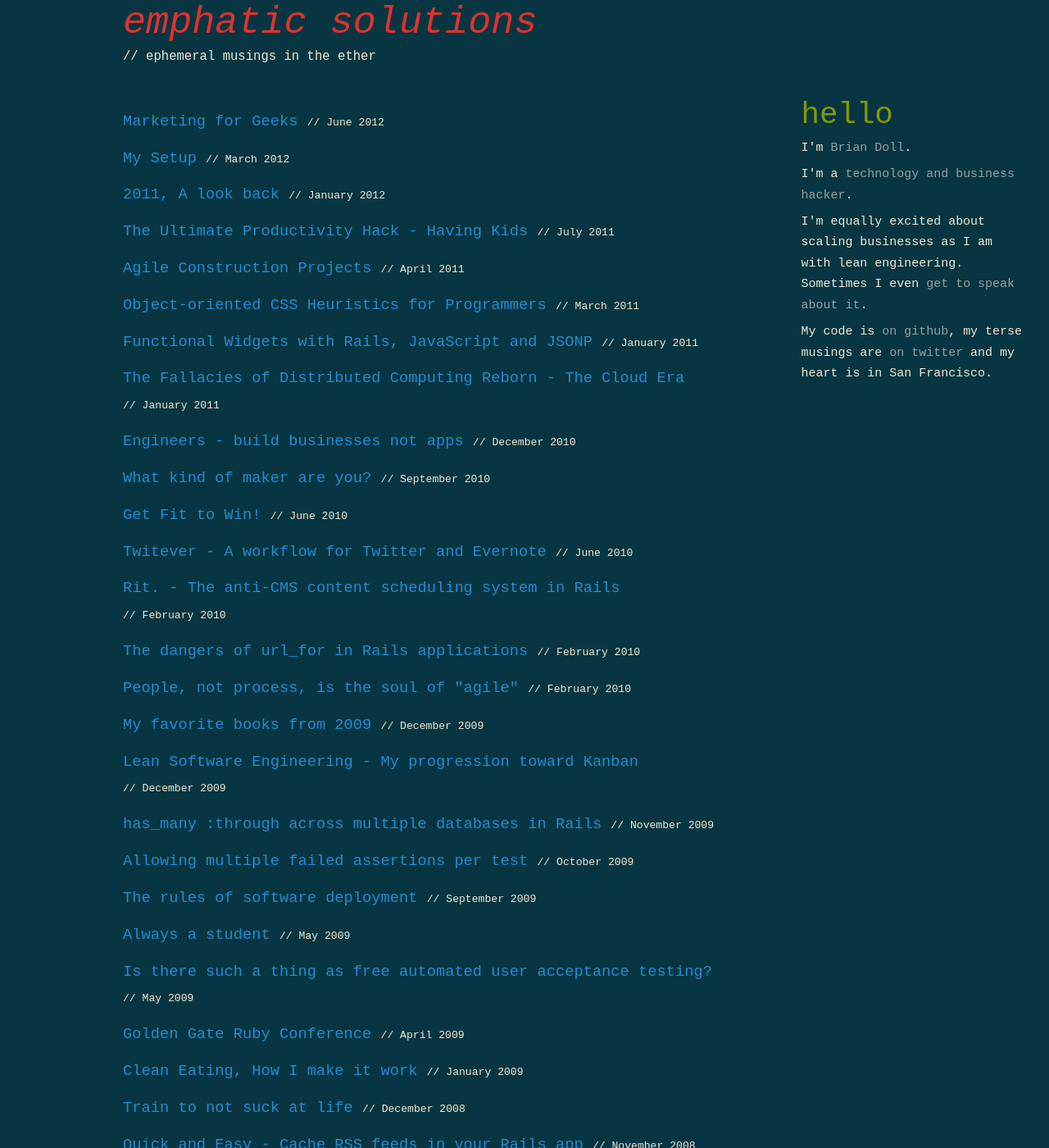
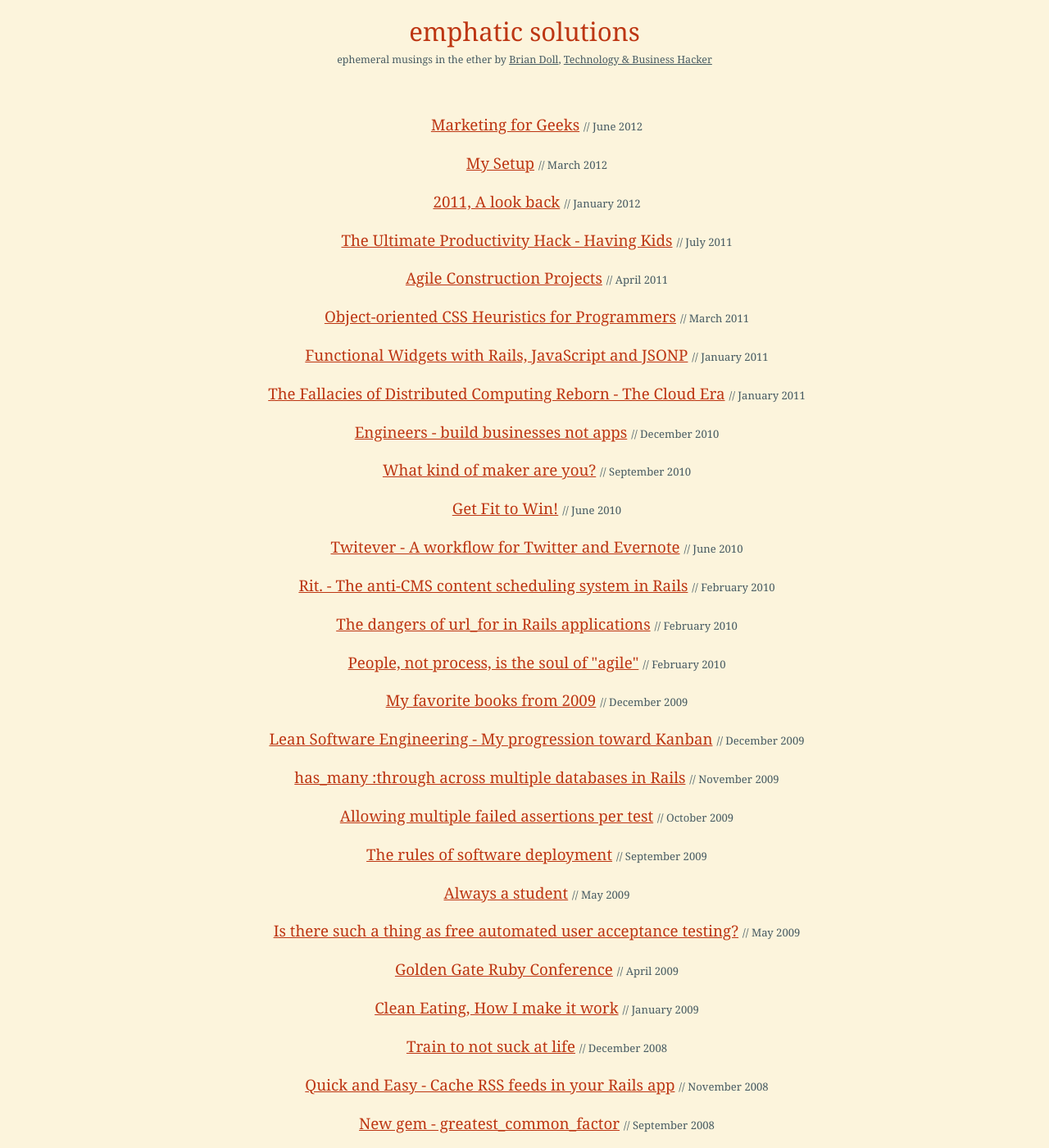
Before and after one commit to briandoll/briandoll.github.com, a Jekyll site: the page built from index.html, in a window 1280 px wide and 1400 px high. Shown: the whole window at 82% size. Built offline with Jekyll 4.4.1, drawn with Linux system fonts in a browser that asks for light colours; nearby versions of some CDN libraries; some web fonts are replaced; some of the changed text lies outside the part shown.

Commit message:
simplify layout, kill sidebar, light theme

```diff
--- a/_layouts/default.html
+++ b/_layouts/default.html
@@ -15,25 +15,24 @@
 <body>
   <div class="container">
 
-    <div class="row">
+    <div class="row header">
       <div class="twelve columns">
-        <a href="/" class="title"><em>emphatic solutions</em></a><br/><span class="subtitle">// ephemeral musings in the ether</span>
+        <a href="/" class="title">emphatic solutions</a><br/>
+        <span class="subtitle">ephemeral musings in the ether by
+          <a href="mailto:brian@emphaticsolutions.com">Brian Doll</a>, <a href="http://www.linkedin.com/in/briandoll">Technology & Business Hacker</a>
+        </span>
       </div>
     </div>
 
     <div class="row">
-      <div class="nine columns content">
+      <div class="twelve columns content">
         {{ content }}
       </div>
-      <div class="three columns sidebar" id="sidebar">
-        <div class="hello">hello</div>
-          <p>I'm <a href="mailto:brian@emphaticsolutions.com" title="Brian Doll">Brian Doll</a>.</p><p>I'm a <a href="http://www.linkedin.com/in/briandoll" title="">technology and business hacker</a>.</p><p>I'm equally excited about scaling businesses as I am with lean engineering. Sometimes I even <a href="/talks.html">get to speak about it</a>.</p><p>My code is <a href="http://github.com/briandoll/" title="briandoll on github">on github</a>, my terse musings are <a href="http://twitter.com/briandoll/" title="@briandoll">on twitter</a> and my heart is in San Francisco.</p>
-        </div>
     </div>
 
     <div class="row">
       <div class="twelve columns footer">
-        Copyright © 2007-2012 Brian Doll
+        Follow @briandoll <a href="http://twitter.com/briandoll">on Twitter</a>, <a href="https://github.com/briandoll">on GitHub</a> and checkout <a href="/talks.html">his past talks.</a><br/>All content copyright © 2007-2012 Brian Doll
       </div>
     </div>
 
--- a/css/app.css
+++ b/css/app.css
@@ -1,43 +1,41 @@
-body { background: #073642; }
+body { background: #fcf4dc; }
 .container, p, li {
-  font-family: "Droid Serif", "Liberation Mono", "Lucidia Grande", Serif !important;
+  font-family: "Droid Serifs", "Liberation Monos", "Lucidia Grandes", "Georgia", Serif !important;
   font-size: 1.2em !important;
   line-height: 1.7em !important;
-  color: #eee8d5 !important;
+  color: #475b62 !important;
 }
-h2, h3, h4, h5, h6 { color: #268bd2 !important; font-weight: 500 !important;}
-h1, h1 > a, h1 > a:hover, h1 > a:visited { color: #dc322f; }
-a { color: #93a1a1; }
+h2, h3, h4, h5, h6 { color: #bd3613 !important; font-weight: 300 !important;}
+h1, h1 > a, h1 > a:hover, h1 > a:visited { color: #bd3613; text-decoration: none; font-weight: 300; }
+a { color: #475b62; text-decoration: underline; }
+a:hover, a:visited { color: #475b62; text-decoration: underline; }
 code { color: #FFF; font-family: "Courier", Serif; }
 li { list-style: disc outside; margin-left: 30px; }
 table { margin-left: 20px; }
-blockquote, blockquote > p { color: #eee8d5; }
-.highlight { background: #EEE8D5; padding: 5px; }
-.header { background-color: #666; }
-.title { color:#dc322f !important; font-size: 3em; line-height:1.2em; }
-.subtitle { line-height:1.2em; white-space: nowrap; }
-.sidebar { margin-top:50px; text-align: left; font-size: 0.8em; line-height:1.2em;  position: fixed; right: 25px; width: 21.68%; }
-.sidebar p { margin-bottom:7px; }
-.hello { font-size: 3em; margin-bottom: 20px; color: #859900; }
+blockquote, blockquote > p { color: #042029; border-left: 2px solid #ccc; }
+.header { padding-top:25px; text-align: center; }
+.title { color: #bd3613 !important; text-decoration: none; font-size: 2em; }
+.subtitle { font-size: 0.8em; }
 .content { padding-top:50px; }
-.footer {font-size: 0.8em; padding-top: 20px; padding-bottom: 20px; }
-.posts li { list-style: none; font-size: 1.2em; margin-left: 0px; }
-ul.posts a { color: #268bd2; }
-.index-date { font-size: 0.7em; color: #eee8d5; white-space: nowrap; }
+.footer {font-size: 1em; padding-top: 20px; padding-bottom: 20px; }
+.posts li { list-style: none; font-size: 2em; text-align: center; }
+.talks li { list-style: none; font-size: 2em; }
+ul.posts a { color: #bd3613 !important; }
+.index-date { font-size: 0.7em; white-space: nowrap; }
 .post-date { font-size: 1em; color: #dc322f; margin-top: -15px; padding-bottom: 10px; }
 
 @media only screen and (max-width: 480px), only screen and (max-device-width: 480px) {
-  #sidebar {display:none;}
-  .title {  font-size: 1.5em; line-height:1.2em;  }
+  .container { font-size: 1.2em !important;}
+  .title { font-size: 1.5em; }
   h1 { font-size: 1.5em;}
   h2 { font-size: 1.3em;}
   h3 { font-size: 1.1em;}
 }
 
 @media screen and (max-width: 650px) {
-	html {-webkit-text-size-adjust: none;}
-  #sidebar {display:none;}
-  .title {  font-size: 1.5em; line-height:1.2em;  }
+  .container { font-size: 1.2em !important;}
+  .title { font-size: 1.5em; }
+  hhtml {-webkit-text-size-adjust: none;}
   h1 { font-size: 1.5em;}
   h2 { font-size: 1.3em;}
   h3 { font-size: 1.1em;}
```
